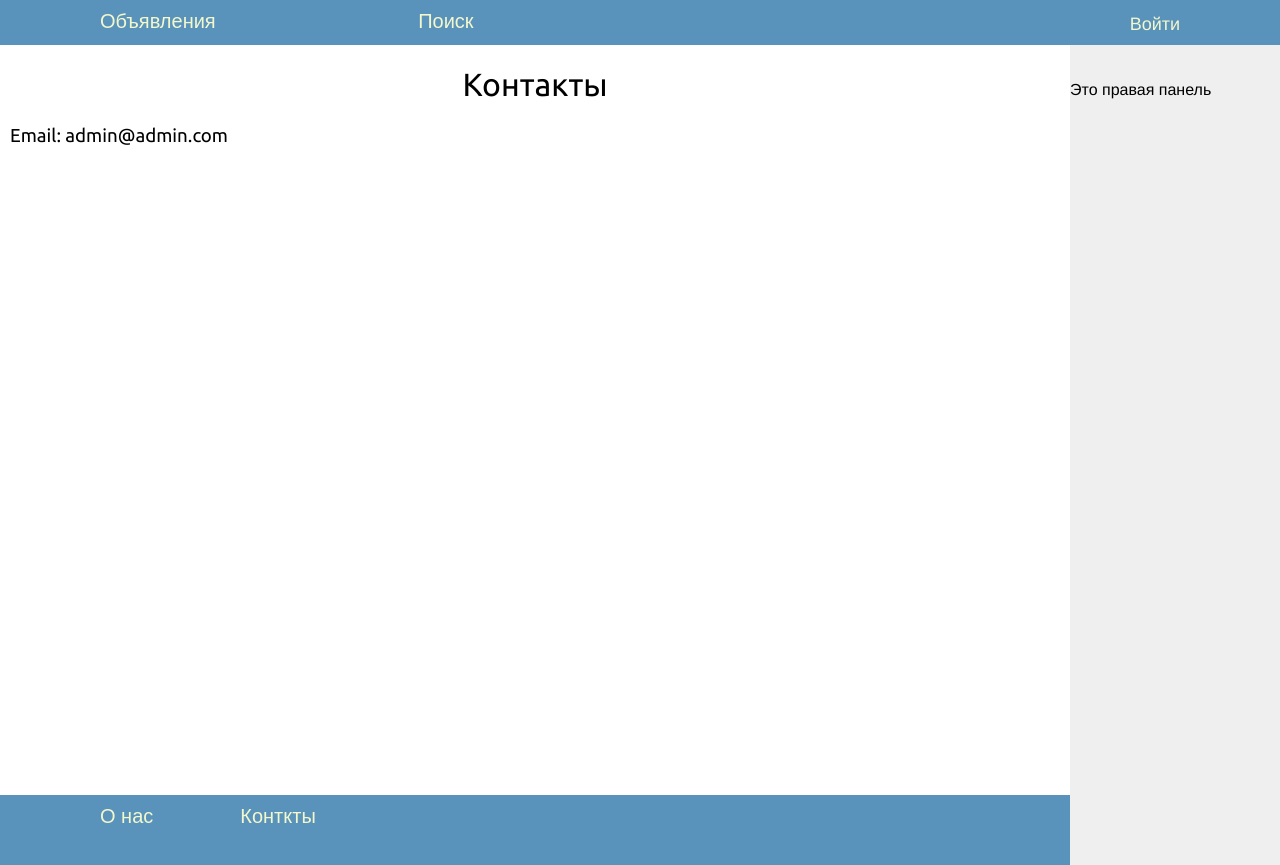
After one commit to python3django/online_classifieds, a Django app: template classifieds/templates/classifieds/note/contacts.html in a window 1280 px wide. The commit adds this page. Run offline with Django 3.2, Linux system fonts and the light colour scheme; the template is opened without the code that fills it, so the values that code supplies are empty.

Commit message:
Added Footer (contacts, about us, html, css)

```diff
--- a/account/templates/base.html
+++ b/account/templates/base.html
@@ -19,7 +19,10 @@
 		</ul>
 	  {% endif %}
 
-      <span class="logo"><a href="{% url "classifieds:note_search" %}">Поиск</a></span>
+      <span class="logo"><a href="{% url "classifieds:note_search" %}">
+        &nbsp;&nbsp;&nbsp;&nbsp;&nbsp;&nbsp;&nbsp;&nbsp;&nbsp;&nbsp;&nbsp;&nbsp;&nbsp;&nbsp;&nbsp;&nbsp;
+        Поиск
+      </a></span>
 
 	  <span class="user">
 		{% if request.user.is_authenticated %}
@@ -39,7 +42,7 @@
         {% endfor %}
       </ul>
     {% endif %}
-
+<div class="wrapper">
   <div id="bar-right">
     <p>Это правая панель</p>
   </div>
@@ -48,6 +51,12 @@
     {% block content %}
     {% endblock %}
   </div>
+  <div class="push"></div>
+</div>
+  <div id="footer">
+    <span class="data"><a href="{% url "classifieds:about_us" %}">О нас</a></span>
+    <span class="data"><a href="{% url "classifieds:contacts" %}">Конткты</a></span>
+  </div>
 
 </body>
 </html>
--- a/classifieds/static/css/classifieds/base.css
+++ b/classifieds/static/css/classifieds/base.css
@@ -1,9 +1,30 @@
 @import url(http://fonts.googleapis.com/css?family=Ubuntu);
+/*
+html {
+  height: 100%;
+}
+*/
+html, body {
+    height: 100%;
+    margin: 0;
+   }
+
+.wrapper {
+    min-height: 100%;
+    /* Равно высоте подвала, */
+    /* но с учётом margin-bottom у последнего дочернего элемента */
+    margin-bottom: -50px;
+   }
+
+.push {
+    height: 50px;
+   }
 
 body {
     margin:0;
     padding:0;
     font-family:helvetica, sans-serif;
+    height: 100%;
 }
 
 h1, h2, h3, h4, h5 , h6 {
@@ -98,6 +119,14 @@ form p input {
     border-radius:4px;
 }
 
+#search form p label{
+    font-size:20px;
+}
+
+#search form p input{
+    font-size:20px;
+}
+
 ul.errorlist {
    float:left;
    color:#ff0000;
@@ -107,7 +136,7 @@ ul.errorlist {
    padding:0;
 }
 
-
+/*
 #header {
     padding:10px 100px;
     font-size:18px;
@@ -133,6 +162,7 @@ ul.errorlist {
     float:right;
     padding-top:4px;
 }
+*/
 
 #content {
     padding:0 10px;
@@ -339,6 +369,31 @@ ul.errorlist {
     padding-top:4px;
 }
 
+/*footer*/
+#footer {
+    height: 50px;
+    padding:10px 100px;
+    font-size:18px;
+    background:#5993bb;
+    color:#fff;
+    overflow:auto;
+}
+
+#footer .data {
+    font-family: 'Muli', sans-serif;
+    float:left;
+    color:#f3f7cc;
+    font-size:20px;
+    margin-right:10%;
+}
+
+#footer a {
+    color:#f3f7cc;
+}
+
+#footer a:hover {
+    color:#fff;
+}
 
 /* messages */
 ul.messages {
--- /dev/null
+++ b/classifieds/templates/classifieds/note/contacts.html
@@ -0,0 +1,14 @@
+{% extends "base.html" %}
+{% load static %}
+
+{% block title %}
+  О нас
+{% endblock %}
+
+{% block content %}
+
+<div>
+    <h1 align="center">Контакты</h1>
+<h3>Email: admin@admin.com</h3>
+</div>
+{% endblock %}
--- a/classifieds/urls.py
+++ b/classifieds/urls.py
@@ -6,6 +6,8 @@ app_name = 'classifieds'
 
 urlpatterns = [
     path('', views.note_list, name='note_list'),
+    path('about-us/', views.about_us, name='about_us'),
+    path('contacts/', views.contacts, name='contacts'),
     path('search/', views.note_search, name='note_search'),
     path('list-user/<int:user_id>/', views.note_list_of_user, name='note_list_of_user'),
     path('create-note/', views.create_note, name='create_note'),
```
Also changed, not shown: classifieds/templates/classifieds/note/about_us.html (added, +14 -0 lines), classifieds/templates/classifieds/note/create_update_note.html (+38 -2 lines), classifieds/templates/classifieds/note/search.html (+15 -4 lines), classifieds/views.py (+9 -0 lines).
